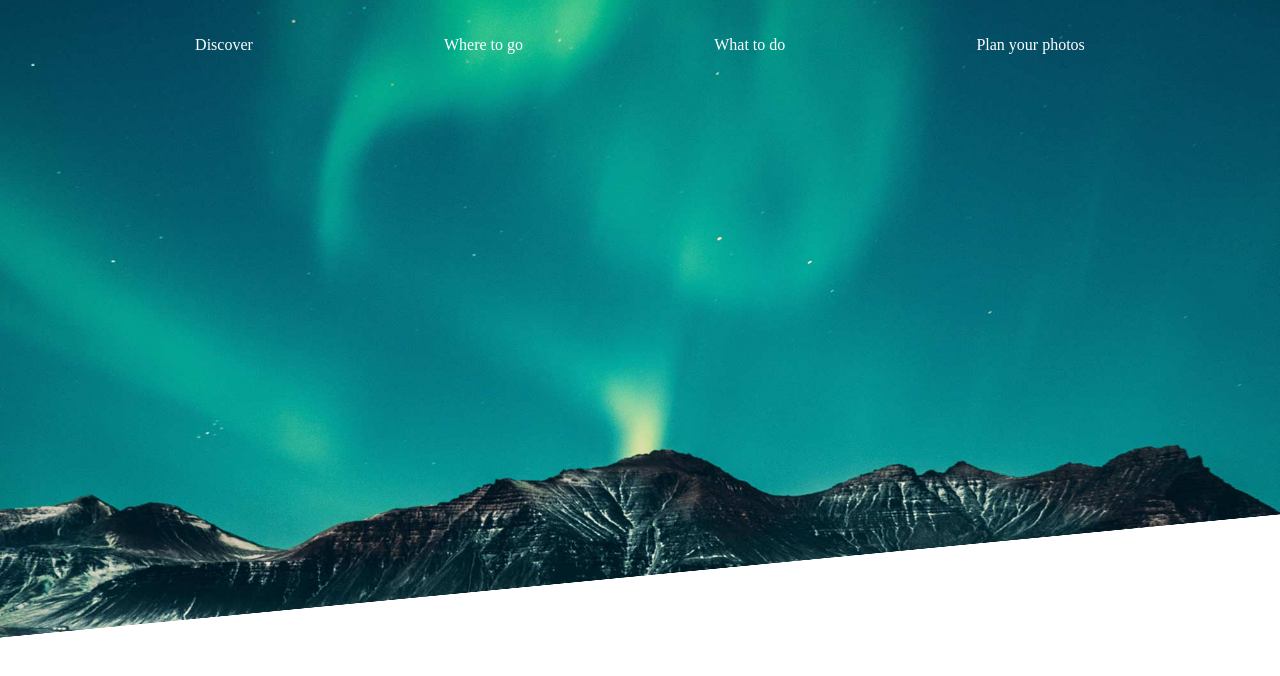
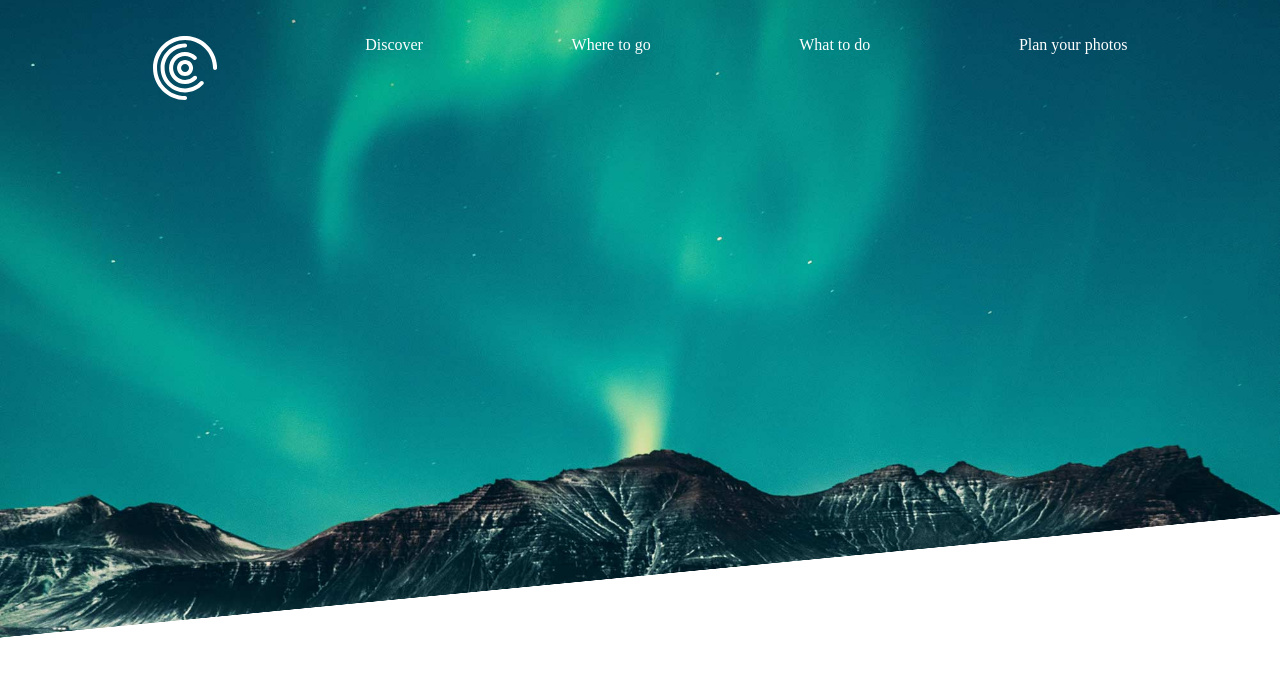
Before and after one commit to massi-brero/mixed-ui-projects, a website: page photo-masterclass/index.html in a window 1280 px wide. Drawn offline with Linux system fonts and the light colour scheme.

Commit message:
styling the svg

```diff
--- a/photo-masterclass/index.html
+++ b/photo-masterclass/index.html
@@ -1,17 +1,62 @@
 <!DOCTYPE html>
 <html lang="de">
 	<head>
-        <meta charset="utf-8">
-        <meta name="viewport" content="width=device-width, initial-scale=1.0">
+		<meta charset="utf-8" />
+		<meta name="viewport" content="width=device-width, initial-scale=1.0" />
 		<title>Photography Masterclass</title>
 
-        <link href="./styles/main.css" type="text/css" rel="stylesheet">
+		<link href="./styles/main.css" type="text/css" rel="stylesheet" />
 	</head>
 	<body>
 		<header class="header">
 			<div class="container">
 				<nav class="navigation">
 					<ul class="navigation__list">
+						<li class="navigation__list-item">
+							<a href="" class="navigation__list-item-link navigation__list-item-link--logo">
+								<svg
+									version="1.1"
+									id="Layer_1"
+									xmlns="http://www.w3.org/2000/svg"
+									xmlns:xlink="http://www.w3.org/1999/xlink"
+									viewBox="0 0 512 512"
+									style="enable-background: new 0 0 512 512"
+									xml:space="preserve"
+									class="navigation__list-item-logo"
+								>
+									<g>
+										<path
+											class="st0"
+											d="M256.4,512C115.12,512,0.18,397.06,0.18,255.77C0.18,114.49,115.12-0.45,256.4-0.45
+                                                s256.23,114.94,256.23,256.22c0,8.85-7.17,16.02-16.02,16.02s-16.02-7.17-16.02-16.02c0-123.62-100.57-224.19-224.19-224.19
+                                                S32.21,132.16,32.21,255.77c0,123.62,100.57,224.19,224.19,224.19c8.85,0,16.02,7.17,16.02,16.02S265.25,512,256.4,512z"
+										/>
+										<path
+											class="st0"
+											d="M256.4,319.84c-35.32,0-64.06-28.74-64.06-64.06s28.74-64.06,64.06-64.06c35.32,0,64.06,28.73,64.06,64.06
+                                                S291.73,319.84,256.4,319.84z M256.4,223.75c-17.66,0-32.02,14.36-32.02,32.02s14.37,32.03,32.02,32.03
+                                                c17.66,0,32.03-14.37,32.03-32.03S274.06,223.75,256.4,223.75z"
+										/>
+										<path
+											class="st0"
+											d="M256.4,451.48c-107.91,0-195.7-87.8-195.7-195.71s87.79-195.7,195.7-195.7c8.85,0,16.02,7.17,16.02,16.02
+                                                S265.25,92.1,256.4,92.1c-90.25,0-163.67,73.42-163.67,163.67c0,90.25,73.42,163.67,163.67,163.67
+                                                c46.48,0,90.93-19.88,121.96-54.52c5.9-6.59,16.03-7.15,22.62-1.25c6.59,5.9,7.15,16.03,1.25,22.61
+                                                C365.13,427.72,311.98,451.48,256.4,451.48z"
+										/>
+										<path
+											class="st0"
+											d="M256.37,383.81c-33.66,0-65.38-12.93-89.49-36.5c-24.45-23.91-38.12-55.91-38.5-90.11
+                                                c-0.38-34.2,12.58-66.5,36.5-90.95s55.91-38.12,90.11-38.5c0.48-0.01,0.97-0.01,1.46-0.01c33.66,0,65.38,12.93,89.49,36.5
+                                                c6.32,6.18,6.44,16.32,0.25,22.65c-6.19,6.32-16.33,6.44-22.65,0.25c-18.33-17.93-42.6-27.74-68.19-27.36
+                                                c-25.64,0.28-49.64,10.53-67.57,28.86s-27.65,42.55-27.36,68.19c0.28,25.64,10.53,49.63,28.87,67.56
+                                                c18.33,17.93,42.67,27.63,68.19,27.36c25.64-0.28,49.64-10.53,67.57-28.86c6.18-6.32,16.33-6.44,22.65-0.25
+                                                c6.32,6.18,6.44,16.32,0.25,22.65c-23.91,24.45-55.91,38.12-90.11,38.5C257.34,383.81,256.85,383.81,256.37,383.81z"
+										/>
+									</g>
+								</svg>
+							</a>
+						</li>
 						<li class="navigation__list-item">
 							<a href="" class="navigation__list-item-link">Discover</a>
 						</li>
--- a/photo-masterclass/styles/main.css
+++ b/photo-masterclass/styles/main.css
@@ -43,4 +43,15 @@ html {
 
 .navigation__list-item-link:hover {
     border-bottom: .1rem solid rgb(0, 226, 156);
+    color: lightgrey;
 }
+
+.navigation__list-item-logo {
+    fill: currentColor;
+    width: 4rem;
+    height: 4rem;
+}
+
+.navigation__list-item-link--logo:hover {
+    border-bottom: none;
+}
```
Lines whose indentation alone changed are shown as unchanged.
